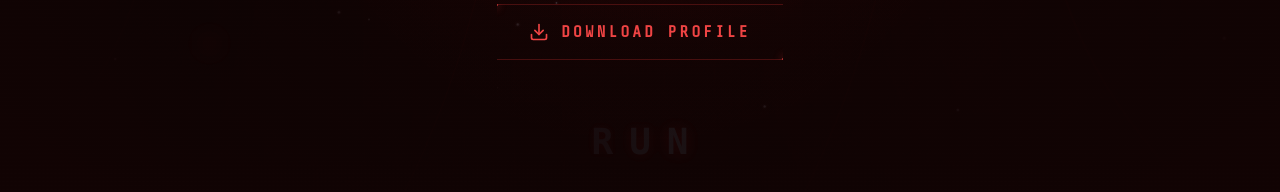
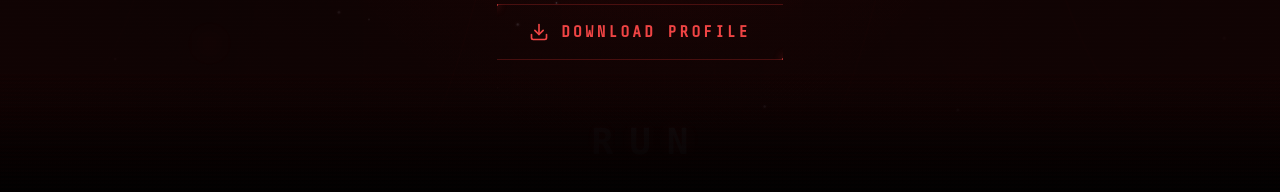
Before and after one commit to MdRakibujjamanAdib/ST, a React (Vite) app: page / in a window 1280 px wide. Shown: the part 598-790 px from the top of the page. Built offline with nearby package versions, Linux system fonts and the light colour scheme; a web font is replaced by a local one.

Commit message:
Update audio spectrum to match Stranger Things theme and make website non-scrollable

```diff
--- a/App.tsx
+++ b/App.tsx
@@ -2,6 +2,7 @@ import React, { useEffect, useRef, useState } from 'react';
 import Atmosphere from './components/Atmosphere';
 import GlitchText from './components/GlitchText';
 import StrangerButton from './components/StrangerButton';
+import AudioSpectrum from './components/AudioSpectrum';
 import { Download, Volume2, VolumeX } from 'lucide-react';
 import { RESUME_DATA } from './constants';
 import { motion } from 'framer-motion';
@@ -57,7 +58,7 @@ const App: React.FC = () => {
   }, []);
 
   return (
-    <div className="min-h-screen text-gray-200 selection:bg-red-900 selection:text-white overflow-x-hidden">
+    <div className="h-screen w-screen text-gray-200 selection:bg-red-900 selection:text-white overflow-hidden fixed inset-0">
       <Atmosphere />
 
       {/* Background Music */}
@@ -92,7 +93,7 @@ const App: React.FC = () => {
       </motion.button>
 
       {/* --- HERO SECTION --- */}
-      <header className="relative min-h-screen flex flex-col items-center justify-center text-center px-4 z-10">
+      <header className="relative h-full w-full flex flex-col items-center justify-center text-center px-4 z-10">
          {/* Intense flickering light overlay */}
          <motion.div
             className="absolute inset-0 bg-red-500 pointer-events-none mix-blend-overlay"
@@ -284,6 +285,9 @@ const App: React.FC = () => {
            ))}
          </motion.div>
       </header>
+
+      {/* Audio Spectrum Visualizer */}
+      <AudioSpectrum audioRef={audioRef} />
     </div>
   );
 };
--- /dev/null
+++ b/components/AudioSpectrum.tsx
@@ -0,0 +1,147 @@
+import React, { useEffect, useRef } from 'react';
+import { motion } from 'framer-motion';
+
+interface AudioSpectrumProps {
+  audioRef: React.RefObject<HTMLAudioElement>;
+}
+
+const AudioSpectrum: React.FC<AudioSpectrumProps> = ({ audioRef }) => {
+  const canvasRef = useRef<HTMLCanvasElement>(null);
+  const analyserRef = useRef<AnalyserNode | null>(null);
+  const audioContextRef = useRef<AudioContext | null>(null);
+  const animationRef = useRef<number>();
+
+  useEffect(() => {
+    const audio = audioRef.current;
+    const canvas = canvasRef.current;
+    if (!audio || !canvas) return;
+
+    let sourceNode: MediaElementAudioSourceNode | null = null;
+
+    const initAudioContext = () => {
+      try {
+        // Create audio context only once
+        if (!audioContextRef.current) {
+          audioContextRef.current = new (window.AudioContext || (window as any).webkitAudioContext)();
+        }
+
+        const audioContext = audioContextRef.current;
+
+        // Create analyser only once
+        if (!analyserRef.current) {
+          analyserRef.current = audioContext.createAnalyser();
+          analyserRef.current.fftSize = 128; // Lower for better performance
+          analyserRef.current.smoothingTimeConstant = 0.8;
+
+          // Connect audio source to analyser
+          sourceNode = audioContext.createMediaElementSource(audio);
+          sourceNode.connect(analyserRef.current);
+          analyserRef.current.connect(audioContext.destination);
+        }
+
+        visualize();
+      } catch (error) {
+        console.error('Audio context error:', error);
+      }
+    };
+
+    const visualize = () => {
+      const analyser = analyserRef.current;
+      if (!analyser || !canvas) return;
+
+      const ctx = canvas.getContext('2d');
+      if (!ctx) return;
+
+      const bufferLength = analyser.frequencyBinCount;
+      const dataArray = new Uint8Array(bufferLength);
+
+      const draw = () => {
+        animationRef.current = requestAnimationFrame(draw);
+
+        analyser.getByteFrequencyData(dataArray);
+
+        // Clear canvas
+        ctx.fillStyle = 'rgba(0, 0, 0, 0)';
+        ctx.clearRect(0, 0, canvas.width, canvas.height);
+
+        const barWidth = (canvas.width / bufferLength) * 2.5;
+        let x = 0;
+
+        for (let i = 0; i < bufferLength; i++) {
+          const barHeight = (dataArray[i] / 255) * canvas.height * 0.8;
+
+          // Dark red gradient matching Stranger Things theme
+          const gradient = ctx.createLinearGradient(0, canvas.height - barHeight, 0, canvas.height);
+          gradient.addColorStop(0, '#7f1d1d');
+          gradient.addColorStop(0.4, '#450a0a');
+          gradient.addColorStop(1, '#1a0000');
+
+          ctx.fillStyle = gradient;
+
+          // Add glow effect before drawing
+          ctx.shadowBlur = 15;
+          ctx.shadowColor = 'rgba(220, 38, 38, 0.8)';
+
+          ctx.fillRect(x, canvas.height - barHeight, barWidth - 2, barHeight);
+
+          // Reset shadow for next bar
+          ctx.shadowBlur = 0;
+
+          x += barWidth;
+        }
+      };
+
+      draw();
+    };
+
+    // Initialize on first play
+    const handlePlay = () => {
+      if (!analyserRef.current) {
+        initAudioContext();
+      } else if (audioContextRef.current?.state === 'suspended') {
+        audioContextRef.current.resume();
+      }
+    };
+
+    audio.addEventListener('play', handlePlay);
+
+    return () => {
+      audio.removeEventListener('play', handlePlay);
+      if (animationRef.current) {
+        cancelAnimationFrame(animationRef.current);
+      }
+    };
+  }, [audioRef]);
+
+  return (
+    <motion.div
+      initial={{ opacity: 0, y: 20 }}
+      animate={{ opacity: 1, y: 0 }}
+      transition={{ delay: 2 }}
+      className="fixed bottom-0 left-0 right-0 z-40 h-24 sm:h-32 pointer-events-none overflow-hidden"
+    >
+      {/* Dark overlay to blend with background */}
+      <div className="absolute inset-0 bg-gradient-to-t from-black via-black/60 to-transparent" />
+
+      <canvas
+        ref={canvasRef}
+        width={typeof window !== 'undefined' ? window.innerWidth : 1920}
+        height={96}
+        className="w-full h-full relative z-10 opacity-70"
+      />
+
+      {/* Additional atmospheric effects */}
+      <div className="absolute inset-0 bg-gradient-to-t from-red-950/10 to-transparent mix-blend-overlay pointer-events-none" />
+
+      {/* Scanline effect */}
+      <div
+        className="absolute inset-0 opacity-5 pointer-events-none"
+        style={{
+          backgroundImage: 'repeating-linear-gradient(0deg, transparent, transparent 2px, rgba(220, 38, 38, 0.2) 2px, rgba(220, 38, 38, 0.2) 4px)',
+        }}
+      />
+    </motion.div>
+  );
+};
+
+export default AudioSpectrum;
```
